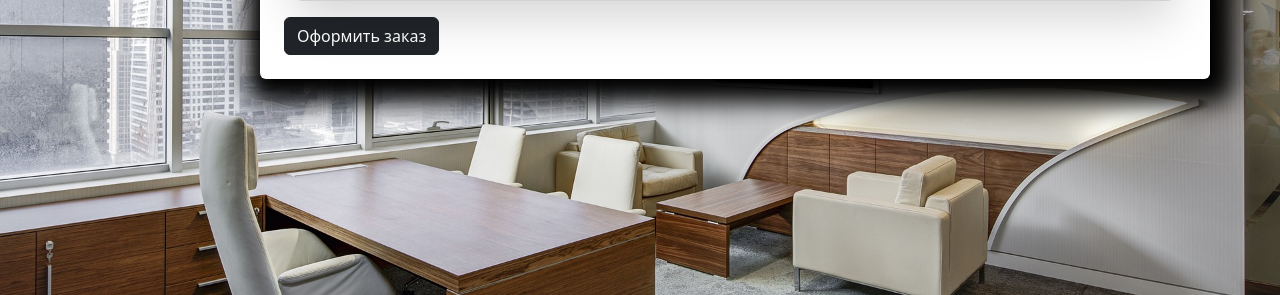
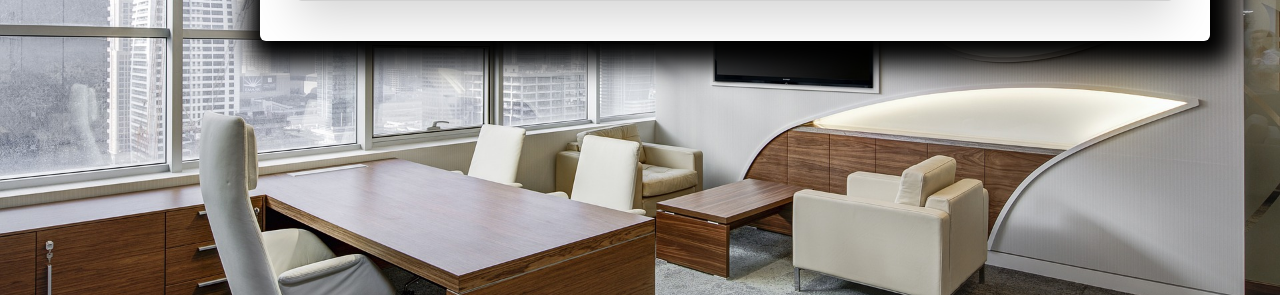
Before and after one commit to alshansky-g/django_shop, a Django app: page /user/users-cart/ in a window 1280 px wide. Shown: the part 326-621 px from the top of the page. Run offline with Django 5.2, Linux system fonts and the light colour scheme; data comes from the database, SQL or seed files in the repository; tables that the repository leaves empty hold one stand-in row (values such as "Sample post"); some libraries are stand-ins or nearby versions.

Commit message:
delete order button with empty cart

```diff
--- a/carts/templates/carts/includes/included_cart.html
+++ b/carts/templates/carts/includes/included_cart.html
@@ -31,9 +31,9 @@
                         <strong>{{ cart.products_price }} $</strong>
                     </div>
                     <div class="col p-0">
-                        <a href="{% url "cart:cart_remove" 3 %}"
+                        <a href="{% url "cart:cart_remove" cart.id %}"
                            class="remove-from-cart"
-                           data-cart-id=""> <!--TODO: cart_remove параметр-заглушка-->
+                           data-cart-id="">
                             <img class="mx-1"
                                  src="{% static 'deps/icons/trash3-fill.svg' %}"
                                  alt="Catalog Icon"
--- a/carts/urls.py
+++ b/carts/urls.py
@@ -6,6 +6,6 @@ app_name = 'cart'
 
 urlpatterns = [
     path('cart-add/<slug:product_slug>/', cart_add, name='cart_add'),
-    path('cart-change/<slug:product_slug>/', cart_change, name='cart_change'),
-    path('cart-remove/<slug:product_slug>/', cart_remove, name='cart_remove'),
+    path('cart-change/<int:cart_id>/', cart_change, name='cart_change'),
+    path('cart-remove/<int:cart_id>/', cart_remove, name='cart_remove'),
 ]
--- a/templates/includes/cart_button.html
+++ b/templates/includes/cart_button.html
@@ -35,7 +35,7 @@
                     {% include "carts/includes/included_cart.html" %}
                     <!-- Закончилась разметка корзины -->
                 </div>
-                <a class="btn btn-dark" href="orders/create_order.html">Оформить заказ</a>
+                {% if carts %}<a class="btn btn-dark" href="orders/create_order.html">Оформить заказ</a>{% endif %}
             </div>
         </div>
     </div>
--- a/users/templates/users/profile.html
+++ b/users/templates/users/profile.html
@@ -102,7 +102,7 @@
                             {% include "carts/includes/included_cart.html" %}
                             <!-- Закончилась разметка корзины -->
                         </div>
-                        <a class="btn btn-dark" href="../orders/create_order.html">Оформить заказ</a>
+                        {% if carts %}<a class="btn btn-dark" href="orders/create_order.html">Оформить заказ</a>{% endif %}
                     </div>
                 </div>
                 <!-- Оформленные заказы -->
--- a/users/templates/users/users_cart.html
+++ b/users/templates/users/users_cart.html
@@ -1,9 +1,8 @@
 {% extends "base.html" %}
 {% load static %}
 {% load carts_tags %}
-
 {% block content %}
-{% user_carts request as carts %}
+    {% user_carts request as carts %}
     <!-- Контент на странице -->
     <div class="row">
         <div class="container mt-5">
@@ -12,10 +11,10 @@
                     <h3 class="text-center mb-4">Корзина</h3>
                     <div class="container" id="cart-items-container">
                         <!-- Разметка корзины -->
-                         {% include "carts/includes/included_cart.html" %}
+                        {% include "carts/includes/included_cart.html" %}
                         <!-- Закончилась разметка корзины -->
                     </div>
-                    <a class="btn btn-dark" href="../orders/create_order.html">Оформить заказ</a>
+                    {% if carts %}<a class="btn btn-dark" href="orders/create_order.html">Оформить заказ</a>{% endif %}
                 </div>
             </div>
         </div>
```
Also changed, not shown: carts/views.py (+7 -2 lines).
